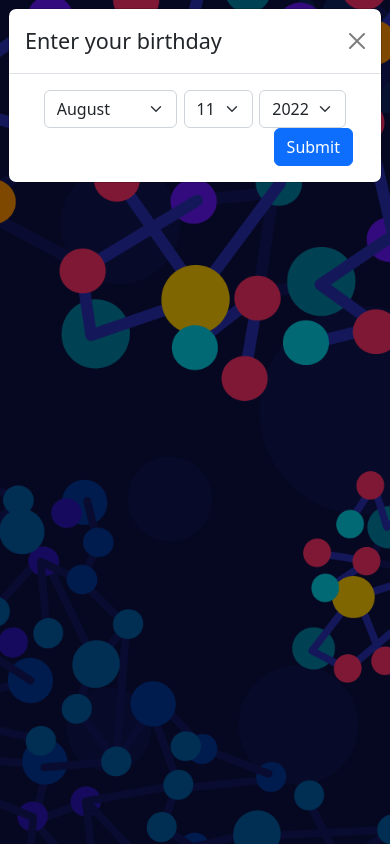
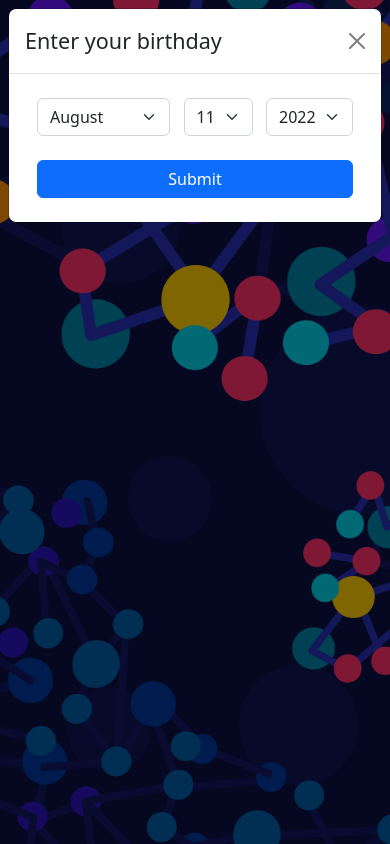
Before and after one commit to BShowen/your-life-in-weeks, a React (Create React App) app: page / in a window 390 px wide. Built offline with nearby package versions, Linux system fonts and the light colour scheme.

Commit message:
Improve form styling on mobile

```diff
--- a/src/components/BirthdayForm.js
+++ b/src/components/BirthdayForm.js
@@ -28,9 +28,11 @@ export default class BirthdayForm extends Component {
   render() {
     return (
       <Form onSubmit={this.handleFormSubmit}>
-        <DateInput onChange={this.onChange} />
-        <Form.Group className="d-flex justify-content-end">
-          <Button type="submit">Submit</Button>
+        <DateInput onChange={this.onChange} className="mt-2" />
+        <Form.Group className="d-flex mt-4 mb-2">
+          <Button style={{ flexGrow: 1 }} type="submit">
+            Submit
+          </Button>
         </Form.Group>
       </Form>
     );
--- a/src/components/DateInput.js
+++ b/src/components/DateInput.js
@@ -65,7 +65,9 @@ export default class DateInput extends Component {
 
   render() {
     return (
-      <div className="d-flex flex-row justify-content-evenly m-0">
+      <div
+        className={`d-flex flex-row justify-content-between m-0 ${this.props.className}`}
+      >
         <Form.Group>
           <Form.Select
             onChange={this.onChange}
--- a/src/components/NewCategoryForm.js
+++ b/src/components/NewCategoryForm.js
@@ -9,7 +9,7 @@ export default class NewCategoryForm extends Component {
     this.state = {
       title: "",
       date: {},
-      color: "#000000",
+      color: "#ff00d4",
     };
 
     this.handleFormSubmit = this.handleFormSubmit.bind(this);
@@ -60,8 +60,10 @@ export default class NewCategoryForm extends Component {
           <Form.Control type="color" onChange={this.onChange} value={color} />
         </Form.Group>
 
-        <Form.Group className="d-flex justify-content-end">
-          <Button type="submit">Submit</Button>
+        <Form.Group className="d-flex mt-4 mb-2">
+          <Button style={{ flexGrow: 1 }} type="submit">
+            Submit
+          </Button>
         </Form.Group>
       </Form>
     );
```
